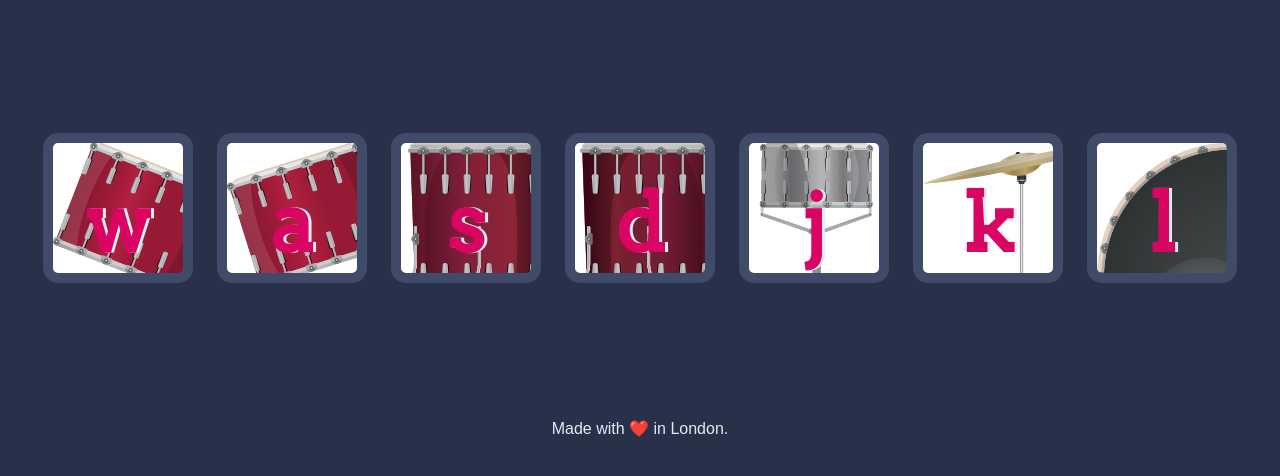
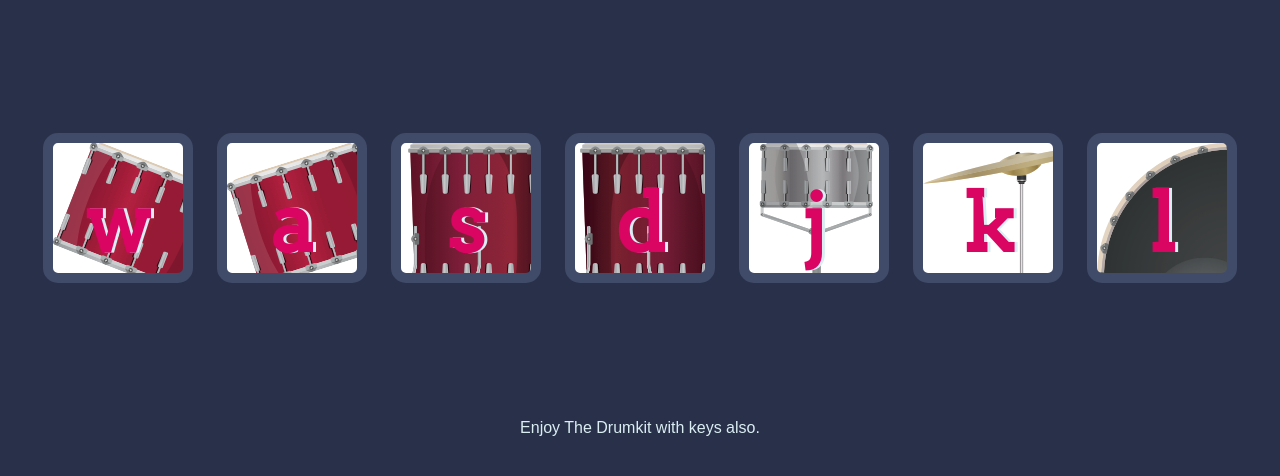
Before and after one commit to adarshmaurya99/drmKit, a plain HTML site: page index.html in a window 1280 px wide. Shown: the part 156-632 px from the top of the page. Drawn offline with Linux system fonts and the light colour scheme.

Commit message:
Update index.html

```diff
--- a/index.html
+++ b/index.html
@@ -23,7 +23,7 @@
 
 
   <footer>
-    Made with ❤️ in London.
+    Enjoy The Drumkit with keys also.
   </footer>
   <script src="index.js"></script>
 </body>
```
